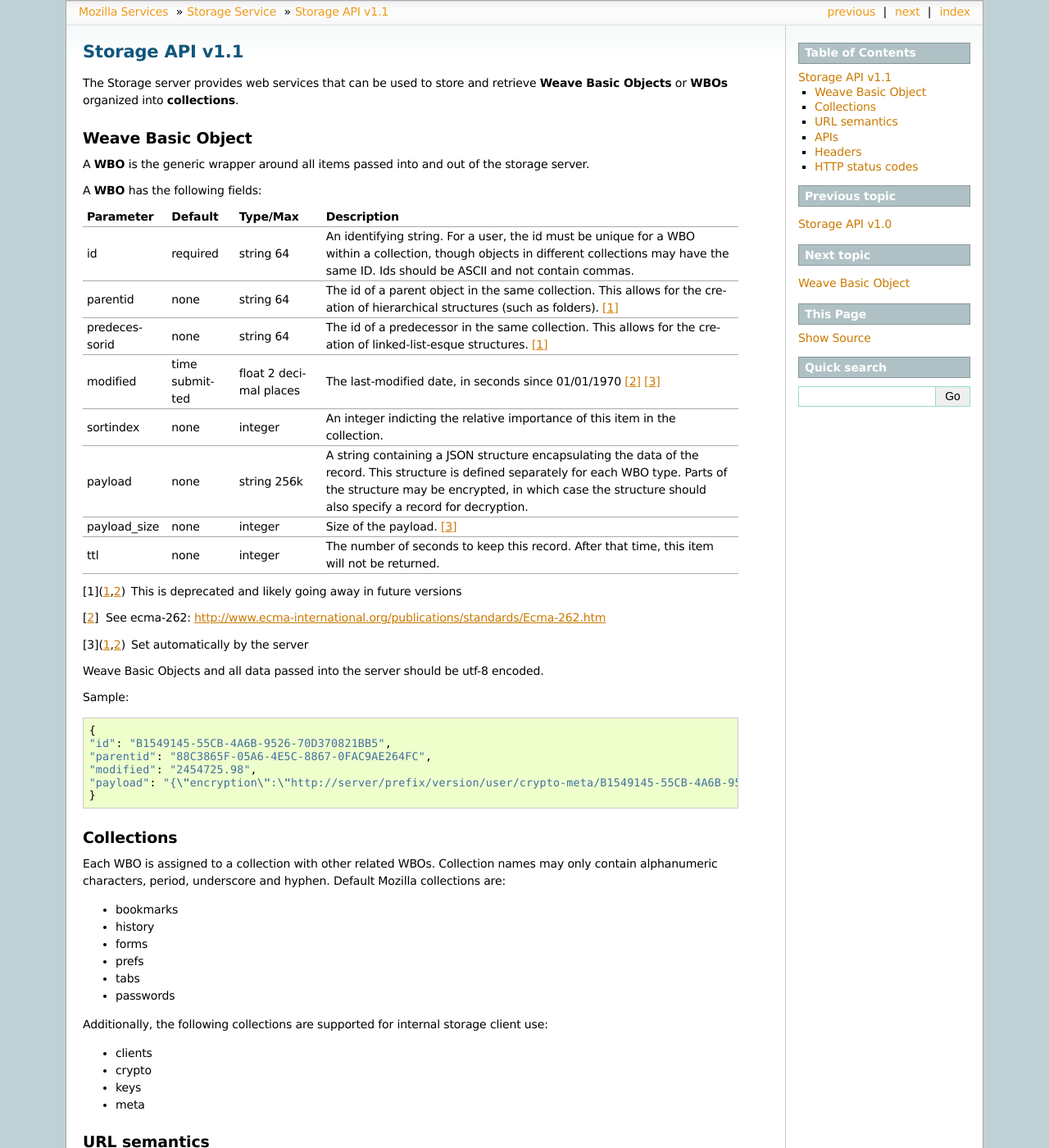
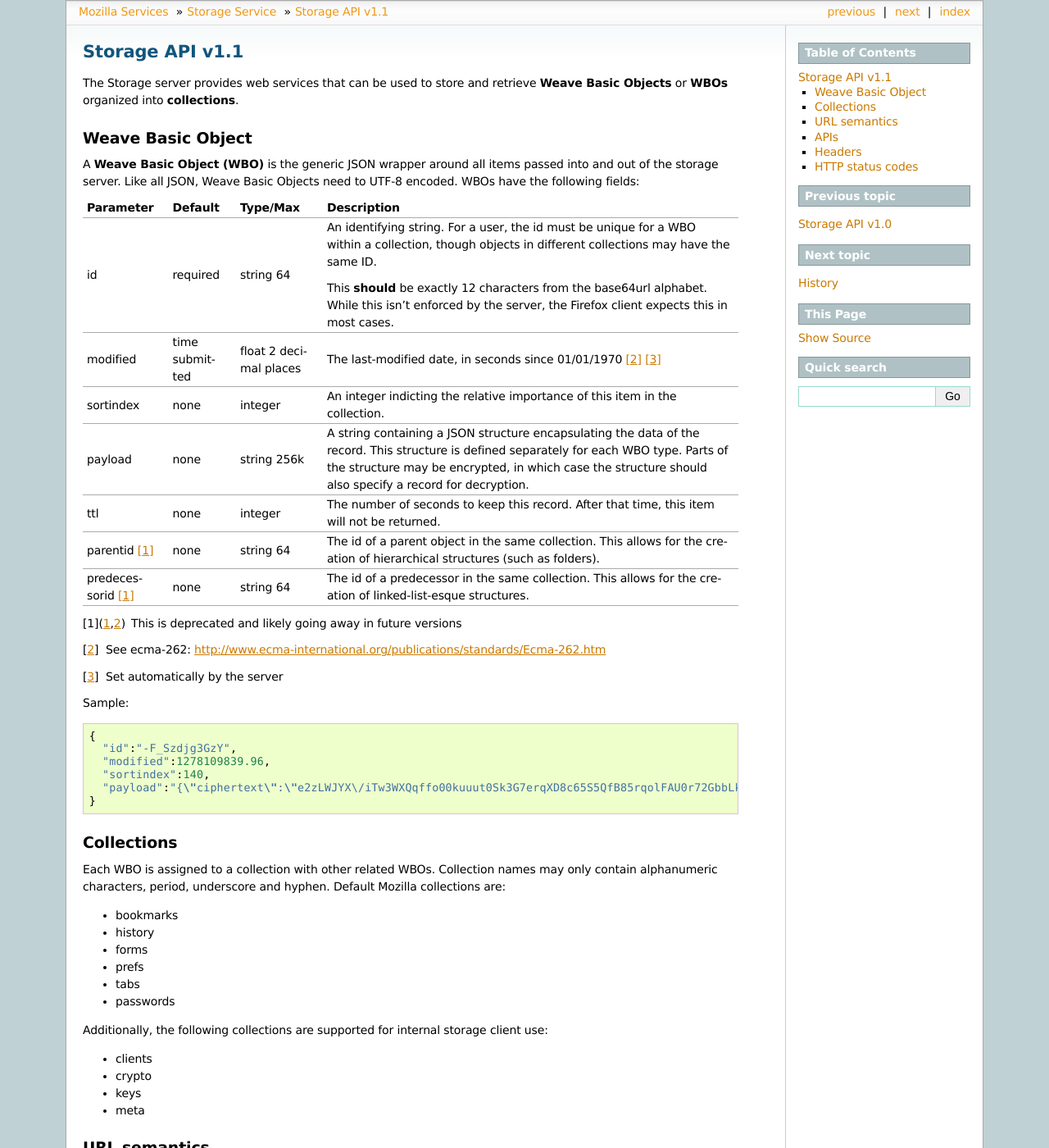
Before and after one commit to mozilla-services/docs, a Sphinx documentation site: the page built from source/storage/apis-1.1.rst, in a window 1280 px wide and 1400 px high. Shown: the whole window at 82% size. Built offline with Sphinx 7.4.7, drawn with Linux system fonts in a browser that asks for light colours.

```diff
--- a/source/storage/apis-1.1.rst
+++ b/source/storage/apis-1.1.rst
@@ -11,10 +11,9 @@ retrieve **Weave Basic Objects** or **WBOs** organized into **collections**.
 Weave Basic Object
 ==================
 
-A **WBO** is the generic wrapper around all items passed into and out
-of the storage server.
-
-A **WBO** has the following fields:
+A **Weave Basic Object (WBO)** is the generic JSON wrapper around all
+items passed into and out of the storage server. Like all JSON, Weave
+Basic Objects need to UTF-8 encoded. WBOs have the following fields:
 
 +---------------+-----------+------------+---------------------------------------------------------------+
 | Parameter     | Default   | Type/Max   |  Description                                                  |
@@ -22,14 +21,10 @@ A **WBO** has the following fields:
 | id            | required  |  string    | An identifying string. For a user, the id must be unique for  |
 |               |           |  64        | a WBO within a collection, though objects in different        |
 |               |           |            | collections may have the same ID.                             |
-|               |           |            | Ids should be ASCII and not contain commas.                   |
-+---------------+-----------+------------+---------------------------------------------------------------+
-| parentid      | none      | string     | The id of a parent object in the same collection. This allows |
-|               |           | 64         | for the creation of hierarchical structures (such as folders).|
-|               |           |            | [1]_                                                          |
-+---------------+-----------+------------+---------------------------------------------------------------+
-| predecessorid | none      | string     | The id of a predecessor in the same collection. This allows   |
-|               |           | 64         | for the creation of linked-list-esque structures. [1]_        |
+|               |           |            |                                                               |
+|               |           |            | This **should** be exactly 12 characters from the base64url   |
+|               |           |            | alphabet. While this isn't enforced by the server, the        |
+|               |           |            | Firefox client expects this in most cases.                    |
 +---------------+-----------+------------+---------------------------------------------------------------+
 | modified      | time      | float      | The last-modified date, in seconds since 01/01/1970 [2]_ [3]_ |
 |               | submitted | 2 decimal  |                                                               |
@@ -44,10 +39,14 @@ A **WBO** has the following fields:
 |               |           |            | case the structure should also specify a record for           |
 |               |           |            | decryption.                                                   |
 +---------------+-----------+------------+---------------------------------------------------------------+
-| payload_size  | none      | integer    | Size of the payload. [3]_                                     |
-+---------------+-----------+------------+---------------------------------------------------------------+
 | ttl           | none      | integer    | The number of seconds to keep this record. After that time,   |
 |               |           |            | this item will not be returned.                               |
++---------------+-----------+------------+---------------------------------------------------------------+
+| parentid [1]_ | none      | string     | The id of a parent object in the same collection. This allows |
+|               |           | 64         | for the creation of hierarchical structures (such as folders).|
++---------------+-----------+------------+---------------------------------------------------------------+
+| predecessorid | none      | string     | The id of a predecessor in the same collection. This allows   |
+| [1]_          |           | 64         | for the creation of linked-list-esque structures.             |
 +---------------+-----------+------------+---------------------------------------------------------------+
 
 
@@ -55,16 +54,13 @@ A **WBO** has the following fields:
 .. [2] See ecma-262: http://www.ecma-international.org/publications/standards/Ecma-262.htm
 .. [3] Set automatically by the server
 
-
-Weave Basic Objects and all data passed into the server should be utf-8 encoded.
-
 Sample::
 
     {
-    "id": "B1549145-55CB-4A6B-9526-70D370821BB5",
-    "parentid": "88C3865F-05A6-4E5C-8867-0FAC9AE264FC",
-    "modified": "2454725.98",
-    "payload": "{\"encryption\":\"http://server/prefix/version/user/crypto-meta/B1549145-55CB-4A6B-9526-70D370821BB5\", \"data\": \"a89sdmawo58aqlva.8vj2w9fmq2af8vamva98fgqamff...\"}"
+      "id":"-F_Szdjg3GzY",
+      "modified":1278109839.96,
+      "sortindex":140,
+      "payload":"{\"ciphertext\":\"e2zLWJYX\/iTw3WXQqffo00kuuut0Sk3G7erqXD8c65S5QfB85rqolFAU0r72GbbLkS7ZBpcpmAvX6LckEBBhQPyMt7lJzfwCUxIN\/uCTpwlf9MvioGX0d4uk3G8h1YZvrEs45hWngKKf7dTqOxaJ6kGp507A6AvCUVuT7jzG70fvTCIFyemV+Rn80rgzHHDlVy4FYti6tDkmhx8t6OMnH9o\/ax\/3B2cM+6J2Frj6Q83OEW\/QBC8Q6\/XHgtJJlFi6fKWrG+XtFxS2\/AazbkAMWgPfhZvIGVwkM2HeZtiuRLM=\",\"IV\":\"GluQHjEH65G0gPk\/d\/OGmg==\",\"hmac\":\"c550f20a784cab566f8b2223e546c3abbd52e2709e74e4e9902faad8611aa289\"}"
     }
 
 
--- a/source/storage/index.rst
+++ b/source/storage/index.rst
@@ -22,7 +22,6 @@ Documentation content
 
    apis-1.0
    apis-1.1
-   wbo
    history
 
 Resources
```
Also changed, not shown: source/storage/wbo.rst (deleted, +0 -40 lines).
